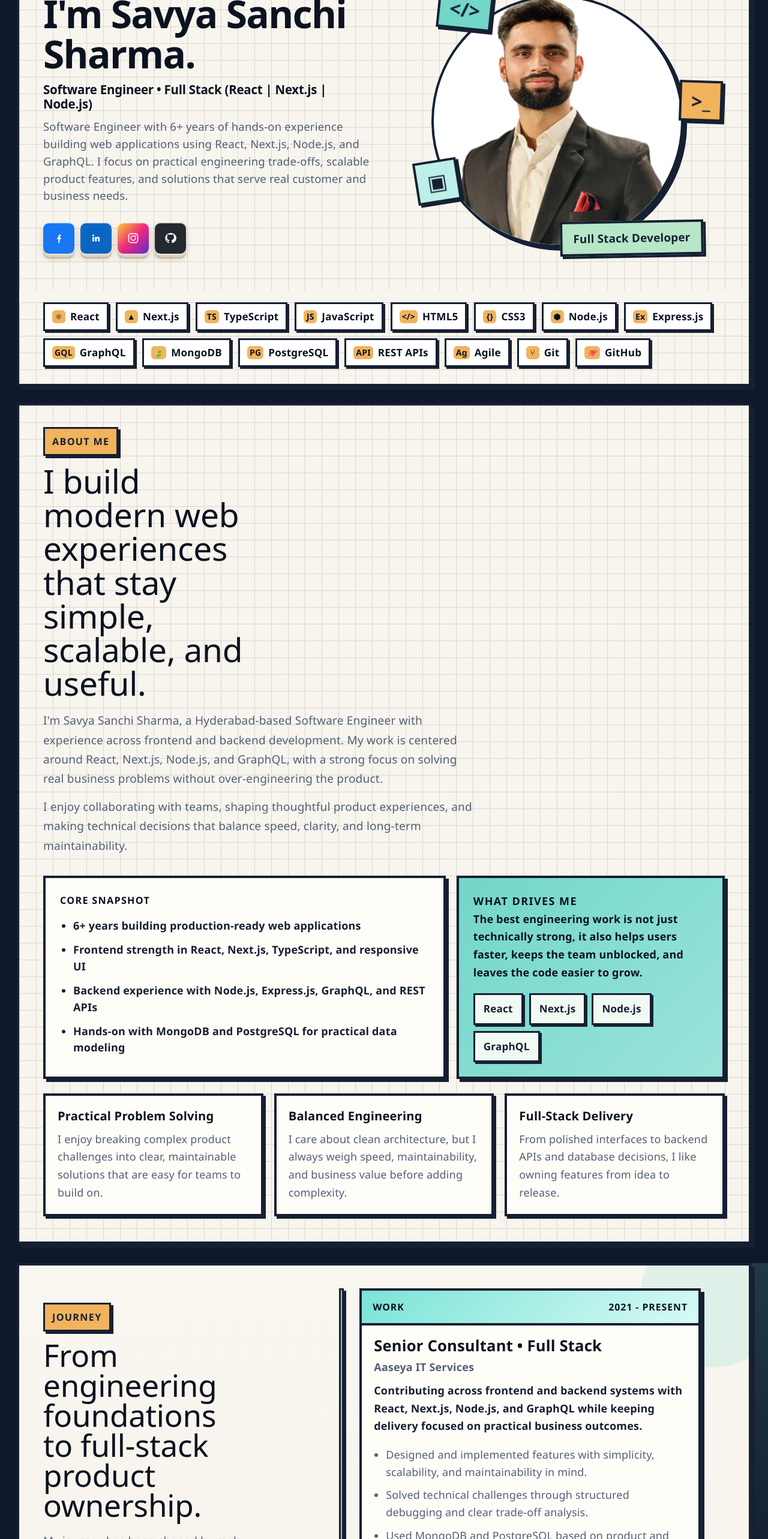
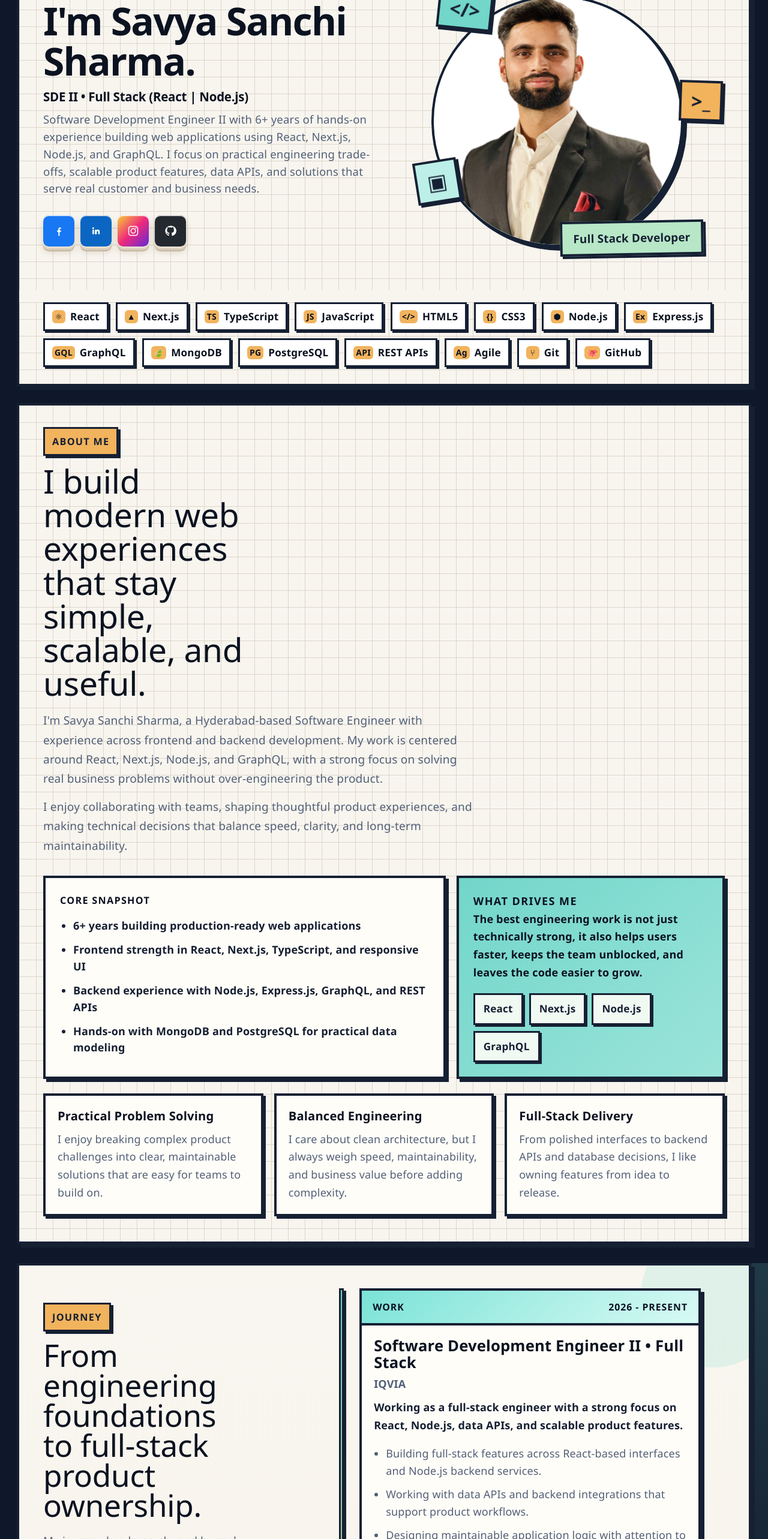
Before and after one commit to savya270997/virtualProfile, a React (Vite) app: page / in a window 1280 px wide. Shown: the part 234-2800 px from the top of the page at 60% size. Built offline with nearby package versions, Linux system fonts and the light colour scheme.

Commit message:
Update portfolio journey with IQVIA role

```diff
--- a/src/components/hero.jsx
+++ b/src/components/hero.jsx
@@ -70,15 +70,15 @@ const Hero = () => {
             <h1>I'm Savya Sanchi Sharma.</h1>
 
             <h2 className="hero-role">
-              Software Engineer • Full Stack (React | Next.js | Node.js)
+              SDE II • Full Stack (React | Node.js)
             </h2>
 
             <p className="hero-desc">
-              Software Engineer with 6+ years of hands-on experience building
-              web applications using React, Next.js, Node.js, and GraphQL. I
-              focus on practical engineering trade-offs, scalable product
-              features, and solutions that serve real customer and business
-              needs.
+              Software Development Engineer II with 6+ years of hands-on
+              experience building web applications using React, Next.js,
+              Node.js, and GraphQL. I focus on practical engineering
+              trade-offs, scalable product features, data APIs, and solutions
+              that serve real customer and business needs.
             </p>
 
             <div className="social-row">
--- a/src/components/journey.jsx
+++ b/src/components/journey.jsx
@@ -2,17 +2,33 @@ import { motion } from "framer-motion";
 
 const journeyStats = [
   { value: "6+", label: "Years in Product Engineering" },
-  { value: "2", label: "Core Roles Across Teams" },
+  { value: "3", label: "Core Roles Across Teams" },
   { value: "1", label: "Engineering Degree Journey" },
 ];
 
 const journeyItems = [
   {
     kind: "work",
-    year: "2021 - Present",
+    year: "2026 - Present",
+    title: "Software Development Engineer II • Full Stack",
+    org: "IQVIA",
+    accent: "journey-accent-sky",
+    summary:
+      "Working as a full-stack engineer with a strong focus on React, Node.js, data APIs, and scalable product features.",
+    points: [
+      "Building full-stack features across React-based interfaces and Node.js backend services.",
+      "Working with data APIs and backend integrations that support product workflows.",
+      "Designing maintainable application logic with attention to reliability, performance, and business needs.",
+      "Collaborating with teams to deliver practical engineering solutions in a healthcare technology environment.",
+    ],
+    stack: ["React", "Node.js", "Data APIs", "REST APIs", "Full Stack"],
+  },
+  {
+    kind: "work",
+    year: "2021 - 2026",
     title: "Senior Consultant • Full Stack",
     org: "Aaseya IT Services",
-    accent: "journey-accent-sky",
+    accent: "journey-accent-yellow",
     summary:
       "Contributing across frontend and backend systems with React, Next.js, Node.js, and GraphQL while keeping delivery focused on practical business outcomes.",
     points: [
@@ -28,7 +44,7 @@ const journeyItems = [
     year: "2020 - 2021",
     title: "Software Engineer",
     org: "Tiot Systems Pvt Ltd",
-    accent: "journey-accent-yellow",
+    accent: "journey-accent-ink",
     summary:
       "Built end-to-end web application features with a strong grounding in UI development, backend integration, debugging, and production support.",
     points: [
@@ -44,7 +60,7 @@ const journeyItems = [
     year: "2015 - 2019",
     title: "Bachelor of Engineering",
     org: "Bhilai Institute of Technology, Durg",
-    accent: "journey-accent-ink",
+    accent: "journey-accent-sky",
     summary:
       "Completed Engineering in Electronics and Communications, building the foundation that led into software development and full-stack problem solving.",
     points: [
--- a/src/components/project.jsx
+++ b/src/components/project.jsx
@@ -58,14 +58,7 @@ const Project = () => {
                 </div>
                 <div className="project-meta">
                   <p className="project-meta-title">{project.title}</p>
-                  <a
-                    className="project-meta-link"
-                    href={project.liveUrl}
-                    target="_blank"
-                    rel="noreferrer"
-                  >
-                    Live
-                  </a>
+                  <span className="project-meta-link">Live</span>
                 </div>
                 <div
                   className="project-screen"
```
